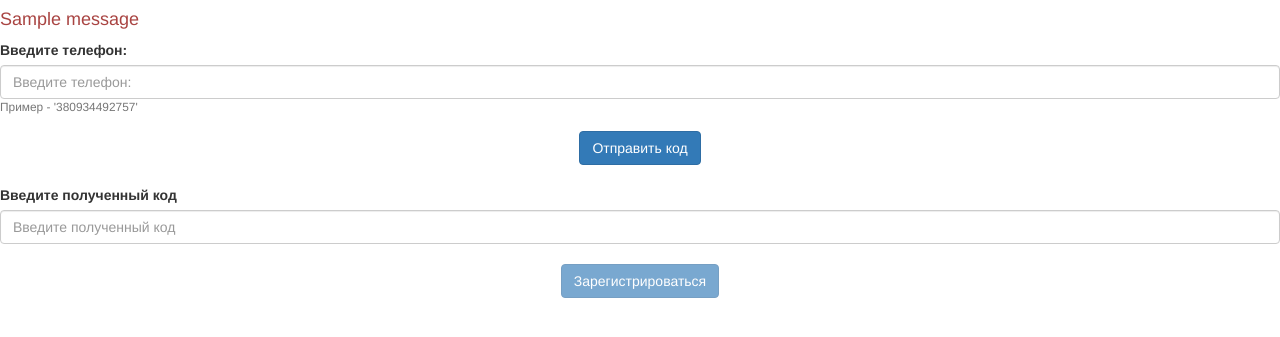
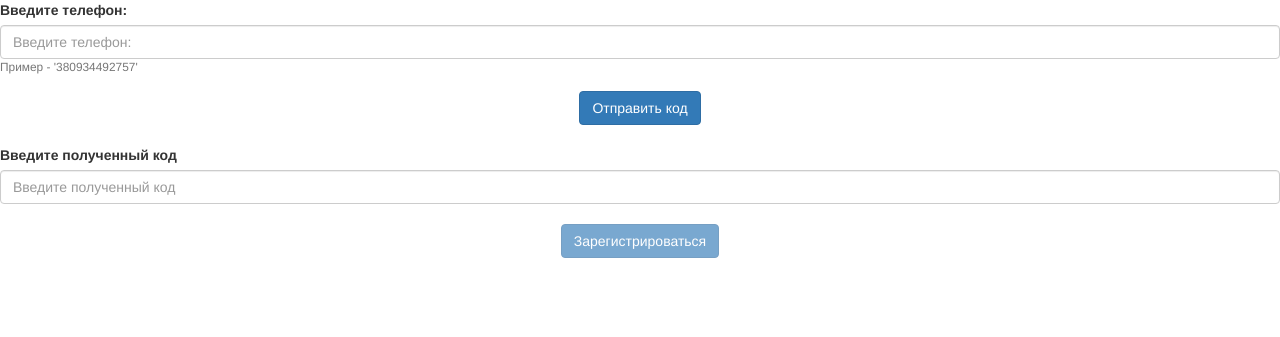
Before and after one commit to WhytryB/full_sms_teg, a Django app: page /registration/ in a window 1280 px wide. Shown: the top 337 px of the page. Run offline with Django 3.2, Linux system fonts and the light colour scheme; tables that the repository leaves empty hold one stand-in row (values such as "Sample post"); one stand-in notice (Sample message) is shown; some libraries are stand-ins or nearby versions.

Commit message:
update warning messages

```diff
--- a/registration/templates/login.html
+++ b/registration/templates/login.html
@@ -15,10 +15,6 @@
 </head>
 <body>
     {% for message in messages %}
-            <div class="text-danger">
-{#                        <a class="close" href="#" data-dismiss="alert">×</a>#}
-                <h4>{{ message }}</h4>
-            </div>
     {% endfor %}
 
     <form method="POST" enctype="multipart/form-data" class="form">
```
